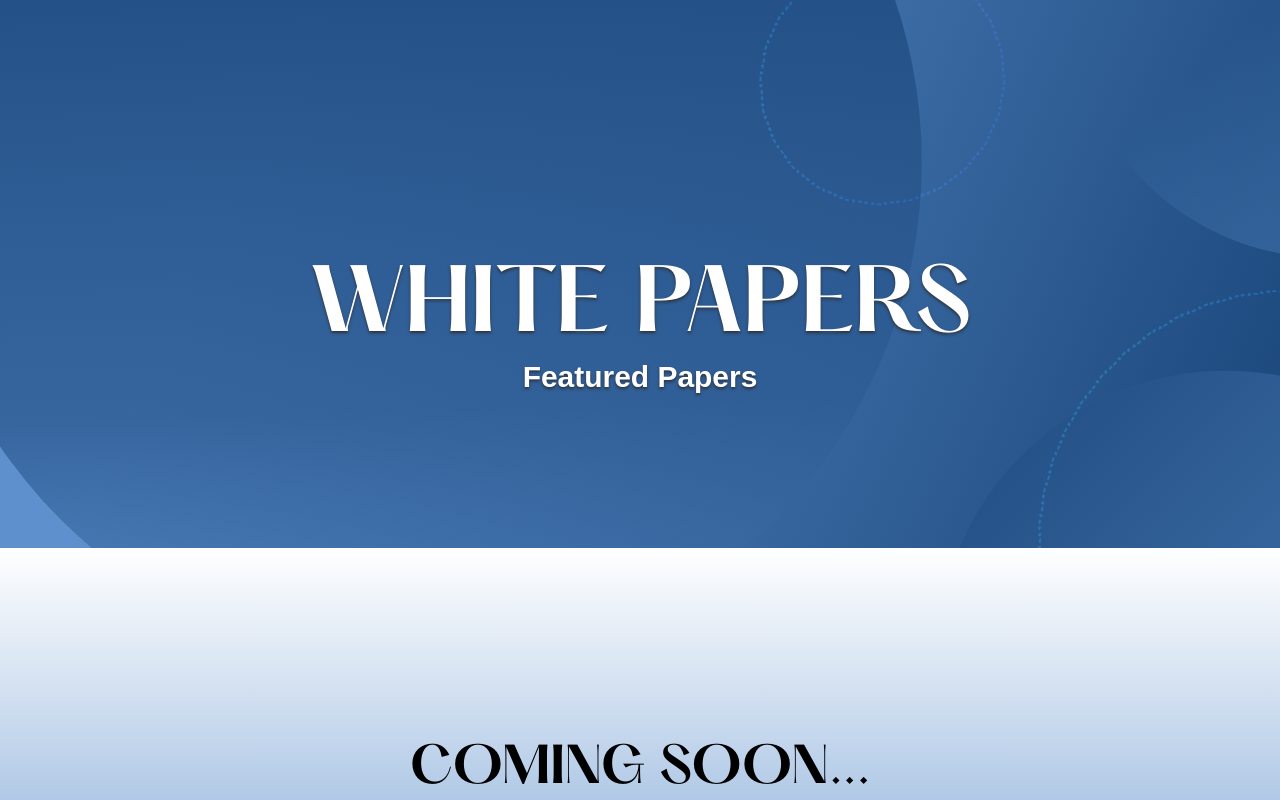
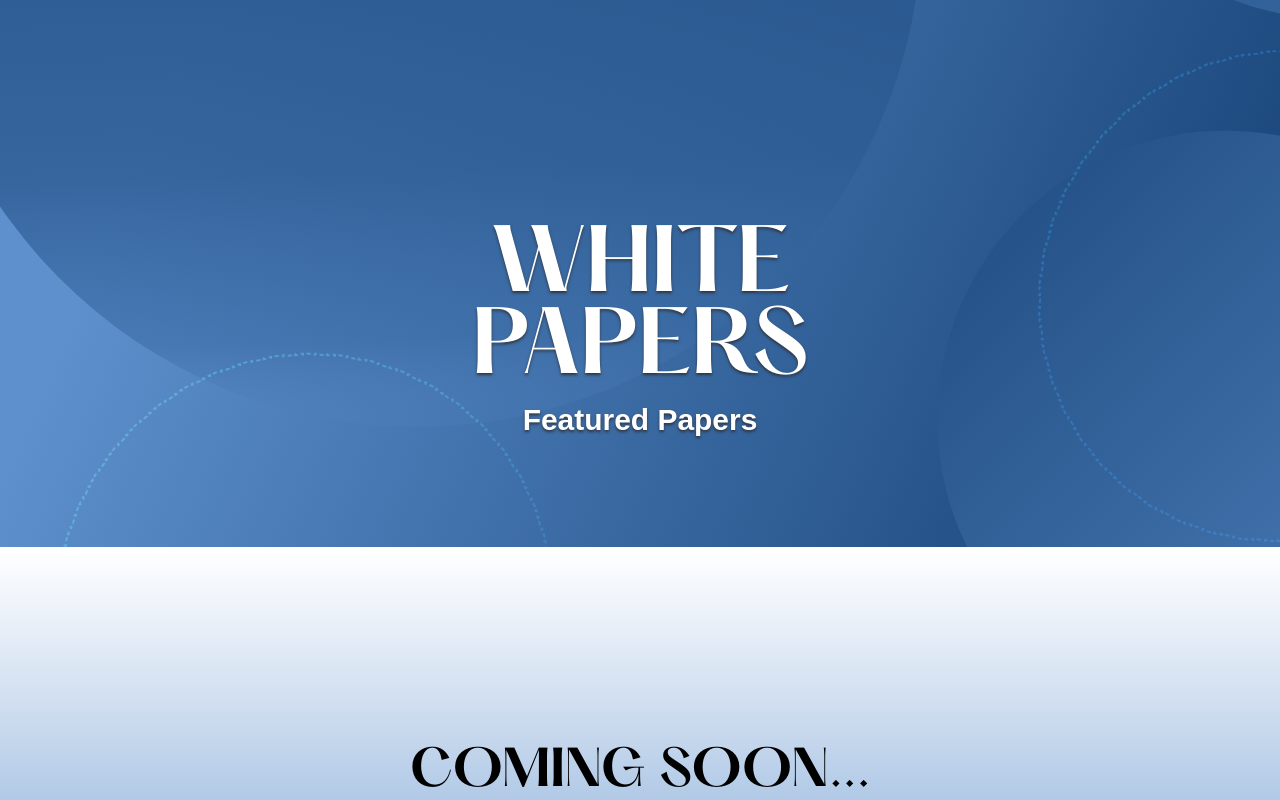
Before and after one commit to include-davis/nvsi, a Next.js app: page / in a window 1280 px wide. Shown: the top 800 px of the page. Built offline with nearby package versions, Linux system fonts and the light colour scheme.

Commit message:
updated reponsive background

```diff
--- a/pages/index.js
+++ b/pages/index.js
@@ -12,6 +12,7 @@
       </Head>
 
       <div className={styles.main}>
+        <img src={"about_background.svg"}></img>
         <div className={styles.header}>
           <div className={styles.title}>
             <h1>WHITE PAPERS</h1>
--- a/styles/Home.module.css
+++ b/styles/Home.module.css
@@ -9,19 +9,26 @@
 }
 
 .main {
-  min-height: 0vh;
-  /*padding: 0;*/
-  flex: 1;
-  display: flex;
-  flex-direction: column;
-  justify-content: center;
-  align-items: center;
-  background-color: aquamarine;
-  background-image: url("../styles/images/about_background.svg");
-  margin: 0 auto;
   position: relative;
-  height: 34.25rem;
-  width: 100%;
+  overflow: hidden;
+}
+
+.main img {
+  flex-shrink: 0;
+  min-width: 100%;
+  min-height: 100%;
+  margin-top: -15rem;
+}
+
+.header{
+  background-repeat: no-repeat;
+  background-position: center;
+  text-align: center;
+  position: absolute;
+  top: 50%;
+  left: 50%;
+  transform: translate(-50%, -50%);
+  max-width: 100%;
 }
 
 .footer {
```
Also changed, not shown: public/about_background.svg (renamed from styles/images/about_background.svg).
